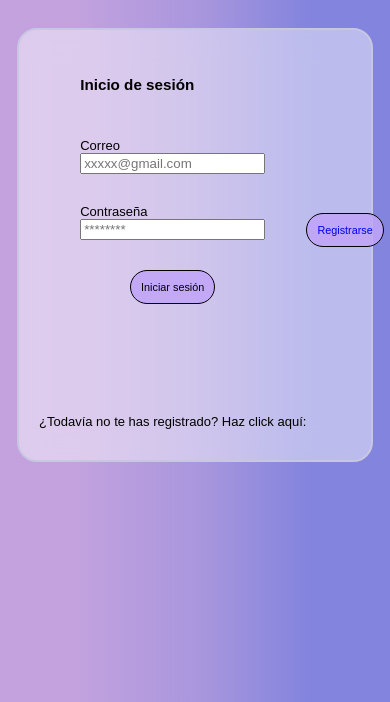
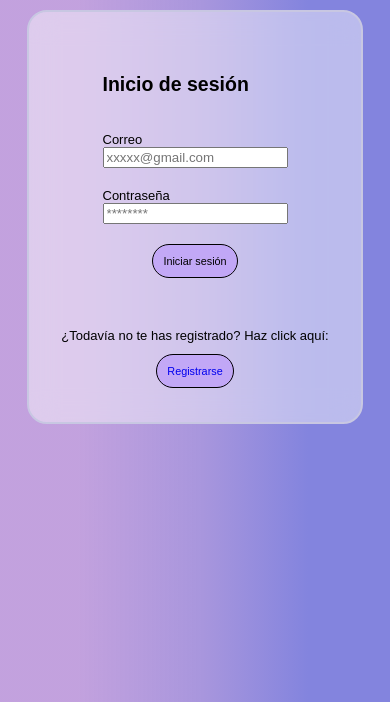
Before and after one commit to mgacen06/AgenciaDeViajes, a PHP site: page /login.php in a window 390 px wide. Shown: the part 80-782 px from the top of the page. Run offline with PHP 8.4, Linux system fonts and the light colour scheme.

Commit message:
más responsive

```diff
--- a/publico/contacto.php
+++ b/publico/contacto.php
@@ -42,7 +42,7 @@
                         </label>
                         <br><br>
                     </div>
-                    <button type="submit" name="" id="boton">Enviar</button>
+                    <button type="submit" name="" class="btn">Enviar</button>
                 <form method="" action="" id="contacto">
             </div>
         </form>
--- a/publico/css/style.css
+++ b/publico/css/style.css
@@ -7,7 +7,7 @@ a:active {
 
 body {
     display: flex;
-    flex-wrap: wrap     ;
+    flex-wrap: wrap;
     flex-direction: column;
     font-family: sans-serif;
     height: auto;
@@ -80,6 +80,12 @@ div [class="lineah"] {
 .destino {
     width: 250px;
 }
+#login{
+    display: flex;
+    flex-wrap: wrap;
+    justify-content: left;
+    gap:20px;
+}
 
 .hijo2form{
     display:flex;
@@ -91,7 +97,7 @@ div [class="lineah"] {
     padding:0px;
     justify-content:space-around;
     align-items: center;
-    flex-direction: row;
+    flex-direction: column
 
 }
 .hijo3form{
@@ -99,7 +105,13 @@ div [class="lineah"] {
     display: flex;
     flex-wrap: wrap;
     flex-direction: column;
-
+    gap:20px;
+    padding: 20px;
+}
+.hijo3form:last-child{
+    display: flex;
+    flex-wrap: wrap;
+    align-items: center;
 }
 #contacto{
 
@@ -141,7 +153,6 @@ div [class="lineah"] {
     justify-content: center;
     width: 100%;
     padding-bottom: 50px;
-
 }
 .caja1{
     display: flex;
@@ -257,7 +268,9 @@ div [class="lineah"] {
     font-size: small;
     text-align: center;
     padding: 10px;
-
+    text-decoration: none;
+    width: fit-content;
+    height: fit-content;
 }
 .lineaVer{
     width:5px;
@@ -285,8 +298,8 @@ div [class="lineah"] {
     padding: 20px;
     align-items: center;
     width: 60vw;
+}
 
-}
 #registro{
     gap: 20px;
     padding: 10px;
@@ -353,6 +366,12 @@ div [class="lineah"] {
         font-size: 13px;
         margin-left: 10px;
     }
+    #login{
+        display: flex;
+        flex-wrap: wrap;
+        justify-content: left;
+        gap:20px;
+    }
 
     .hijo2form {
         display: flex;
@@ -366,7 +385,7 @@ div [class="lineah"] {
         backdrop-filter: blur(15px);
         margin-left: 36vw;
         flex-wrap:wrap;
-        flex-direction: row;
+        flex-direction: column;
         margin:10px 10px 10px 10px;
         padding:0px;
 
@@ -490,20 +509,32 @@ div [class="lineah"] {
         padding: 10px;
         margin-left: 10px;
     }
+    #login{
+        display: flex;
+        flex-wrap: wrap;
+        justify-content: left;
+        gap:20px;
+    }
 
     .hijo2form {
         display: flex;
         flex-direction: column;
         margin: 10px;
         padding: 2px;
-        padding-top: 15px;
+        margin-top: 25px;
         padding-bottom: 15px;
-        width: 80vw;
+        width: 50vw;
         border-radius: 20px;
         border: 2px solid rgb(200, 199, 226);
         background-color: rgba(255, 255, 255, 0.45);
         backdrop-filter: blur(15px);
         justify-content: space-evenly;
+        width: 70vw;
+    }
+    .hijo3form{
+        display: flex;
+        flex-wrap: wrap;
+        flex-direction: column;
     }
 
     .formulario {
@@ -568,7 +599,6 @@ div [class="lineah"] {
         width: 70px;
         background-color: #ffffff;
     }
-
     #adminboton:hover {
         border: 1px solid #111;
         box-shadow: 0px 0px 26px 8px hsla(268, 33%, 72%, 0.58);
@@ -592,7 +622,7 @@ div [class="lineah"] {
 
 }
 /*responsive para tabletas*/
-@media (max-width:780px) {
+@media (max-width:768px) {
     .buscador{
         width: min-content;
     }
@@ -644,9 +674,24 @@ div [class="lineah"] {
         font-size: small;
         padding: 7px;
     }
+    .hijo3form{
+        display: flex;
+        flex-wrap: wrap;
+        flex-direction: column;
+
+    }
+    .hijo2form{
+        display: flex;
+        flex-wrap: wrap;
+        flex-direction: column;
+    }
 
 }
-@media (max-width:490px){
+
+
+/* móviles */
+@media (max-width:590px){
+
     .precio{
         height: 9px;
         margin-top: 0px;
@@ -661,20 +706,22 @@ div [class="lineah"] {
         height: 40vw;
         border-radius: 15px 15px 0px 0px;
     }
-    #contacto{
-    }
     .hijo2form{
         font-size: small;
         display:flex;
         flex-wrap:wrap;
         width:80vw;
-        flex: row;
-        padding:20px;
+        flex-direction: column;
+        padding:10px;
         margin:10px 10px 10px 10px;
         justify-content: center;
     }
     .hijo3form{
+        display: flex;
+        flex-wrap: wrap;
+        flex-direction: column;
         padding: 0px;
+
     }
     .cart{
         width: 60vw;
@@ -701,7 +748,16 @@ div [class="lineah"] {
         width: fit-content;
         height: fit-content;
         font-size: smaller;
+
+    }
+    .hijo3form{
+        display: flex;
+        flex-direction: column;
+    }
+    .hijo2form{
+        display: flex;
+        flex-direction: column;
+
     }
 
-
 }
--- a/publico/login.php
+++ b/publico/login.php
@@ -1,6 +1,5 @@
 <!DOCTYPE html>
 <html lang="en">
-
     <head>
         <meta charset="UTF-8">
         <meta http-equiv="X-UA-Compatible" content="IE=edge">
@@ -14,38 +13,31 @@
     </head>
     <body>
         <nav id="elNav"></nav>
-
         <main>
-    <br>
             <div class="hijo2form">
                 <div class="hijo3form">
-            <h3>Inicio de sesión</h3>
+                    <h2>Inicio de sesión</h2>
                     <form method="POST" action="user_exist.php" class="caja" id="login">
-                <br><br>
                         <label>Correo<br>
                             <input type="email" placeholder="xxxxx@gmail.com" onblur="validarCorreo()" name="correo" id="correo" required>
                             <span id="spanCorreo"></span>
                         </label>
-                <br><br>
                         <label>Contraseña<br>
                             <input placeholder="********" onblur="validarContrasenia()" name="contrasenia" type="password" id="contrasenia" required>
                             <br>
                             <span id="spanContrasenia"></span>
                         </label>
-                <br><br>
                         <button class="btn" type="submit" name="">Iniciar sesión</button>
-        </div class="hijo3form">
-                <br><br>
-                <br><br>
+                    </form>
+                </div>
+                <div class="hijo3form">
                     <div>¿Todavía no te has registrado? Haz click aquí:</div>
-                <a href="registro.php" class="btn"> Registrarse</a>
-                <br><br>
-            </form>
+                    <div><a href="registro.php" class="btn"> Registrarse</a></div>
+                </div>
             </div>
         </main>
         <footer id="elFooter"></footer>
     </body>
     <script src="app_login.js"></script>
     <script src="navYFooter.js"></script>
-
 </html>
```
Lines whose indentation alone changed are shown as unchanged.
